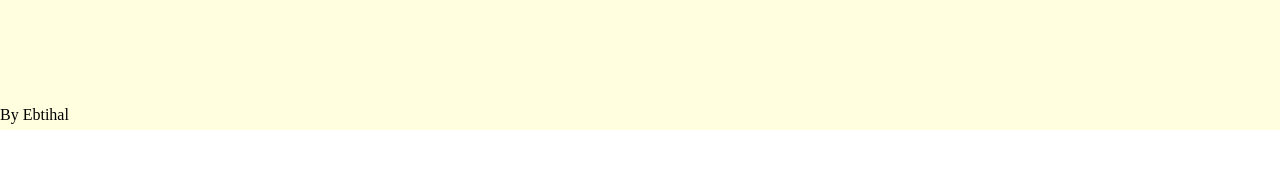
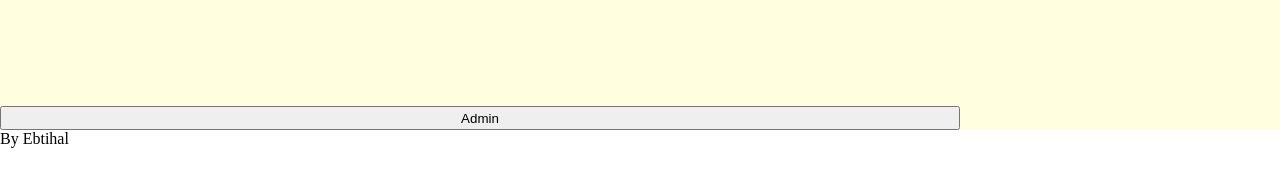
Before and after one commit to ealsalimy/catClicker, a plain HTML site: page index.html in a window 1280 px wide. Shown: the part 213-400 px from the top of the page. Drawn offline with Linux system fonts and the light colour scheme.

Commit message:
Add Admin button

```diff
--- a/index.html
+++ b/index.html
@@ -17,7 +17,8 @@
   <div>Number of clicks<p id='clicks'></p></div>
   <img id='cat_img' src='' alt='The Cutest Cat'></img>
   </div>
-
+  <button type='button'id='admin'>Admin</button>
+</div>
 <script src="js/app.js"></script>
 
 <footer>By Ebtihal</footer>
```
